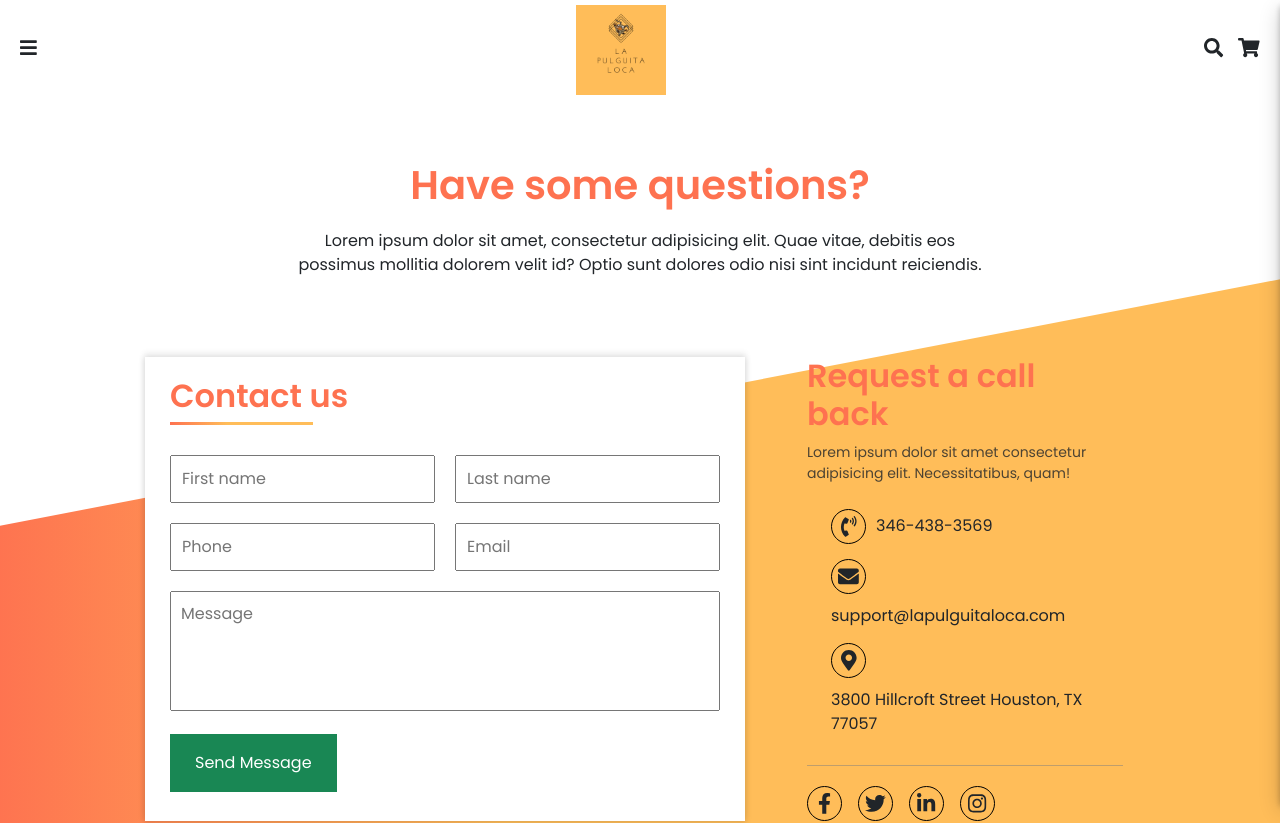
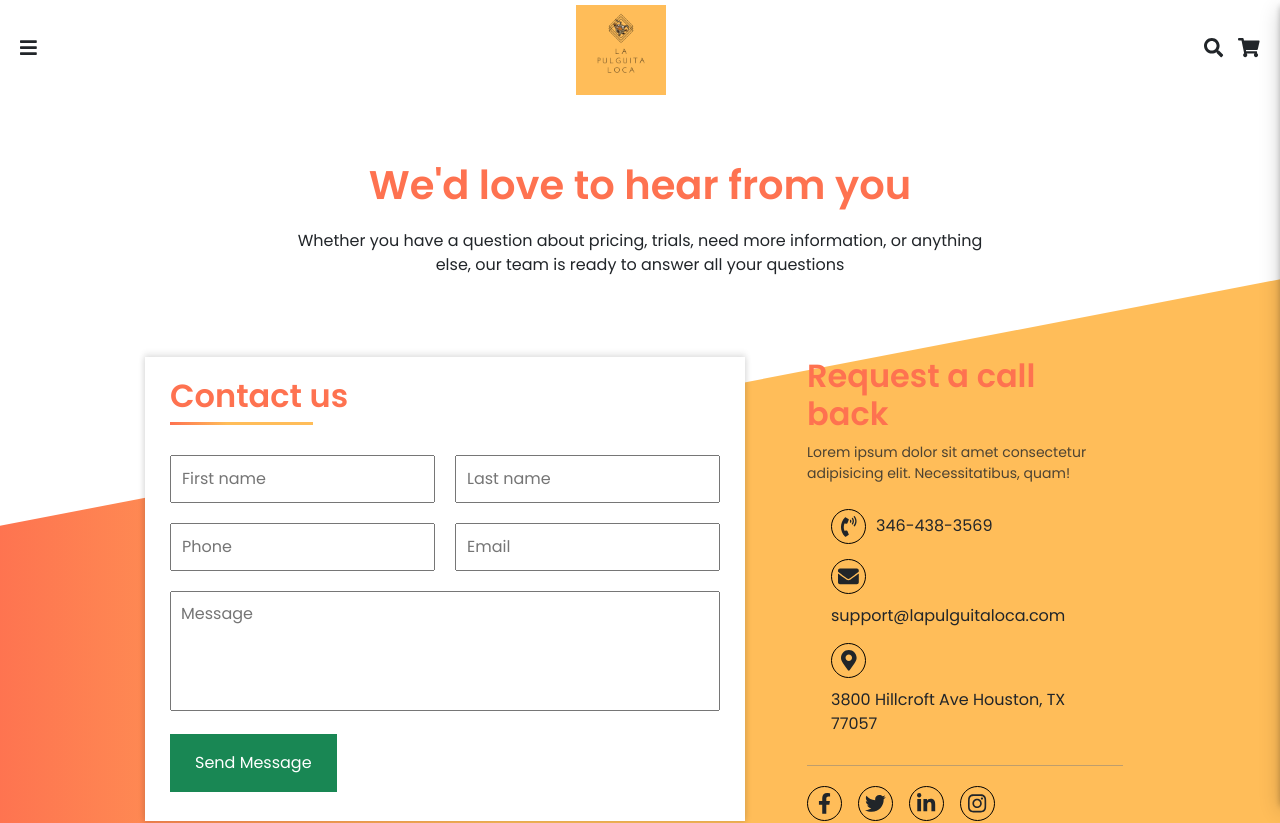
Before and after one commit to Esalguero007/LPL, a React (Create React App) app: page /contact in a window 1280 px wide. Shown: the top 823 px of the page. Built offline with nearby package versions, Linux system fonts and the light colour scheme.

Commit message:
Update Contact.jsx

```diff
--- a/src/components/pages/Contact.jsx
+++ b/src/components/pages/Contact.jsx
@@ -20,11 +20,9 @@ const Contact = () => {
   return (
     <main className="contact-page">
       <div className="hero-text">
-        <h1>Have some questions?</h1>
+        <h1>We'd love to hear from you</h1>
         <p>
-          Lorem ipsum dolor sit amet, consectetur adipisicing elit. Quae vitae,
-          debitis eos possimus mollitia dolorem velit id? Optio sunt dolores
-          odio nisi sint incidunt reiciendis.
+        Whether you have a question about pricing, trials, need more information, or anything else, our team is ready to answer all your questions
         </p>
       </div>
 
@@ -62,7 +60,7 @@ const Contact = () => {
                 <FontAwesomeIcon icon={faPhoneVolume} />
               </div>
 
-              <a href="tel:+62896706255135">346-438-3569</a>
+              <a href="tel:+1346-438-3569">346-438-3569</a>
             </div>
             <div className="container">
               <div className="i">
@@ -81,14 +79,14 @@ const Contact = () => {
                 target="_blank"
                 rel="noreferrer"
               >
-                3800 Hillcroft Street Houston, TX 77057
+                3800 Hillcroft Ave Houston, TX 77057
               </a>
             </div>
           </div>
           <div className="social-links text-center text-lg-start">
             <a
               className="d-inline-block me-2"
-              href="https://facebook.com"
+              href="https://facebook.com/lapulguitaloca/"
               target="_blank"
               rel="noreferrer"
             >
@@ -118,7 +116,7 @@ const Contact = () => {
             </a>
             <a
               className="d-inline-block ms-2"
-              href="https://instagram.com"
+              href="https://instagram.com/lapulguitaloca/"
               target="_blank"
               rel="noreferrer"
             >
```
